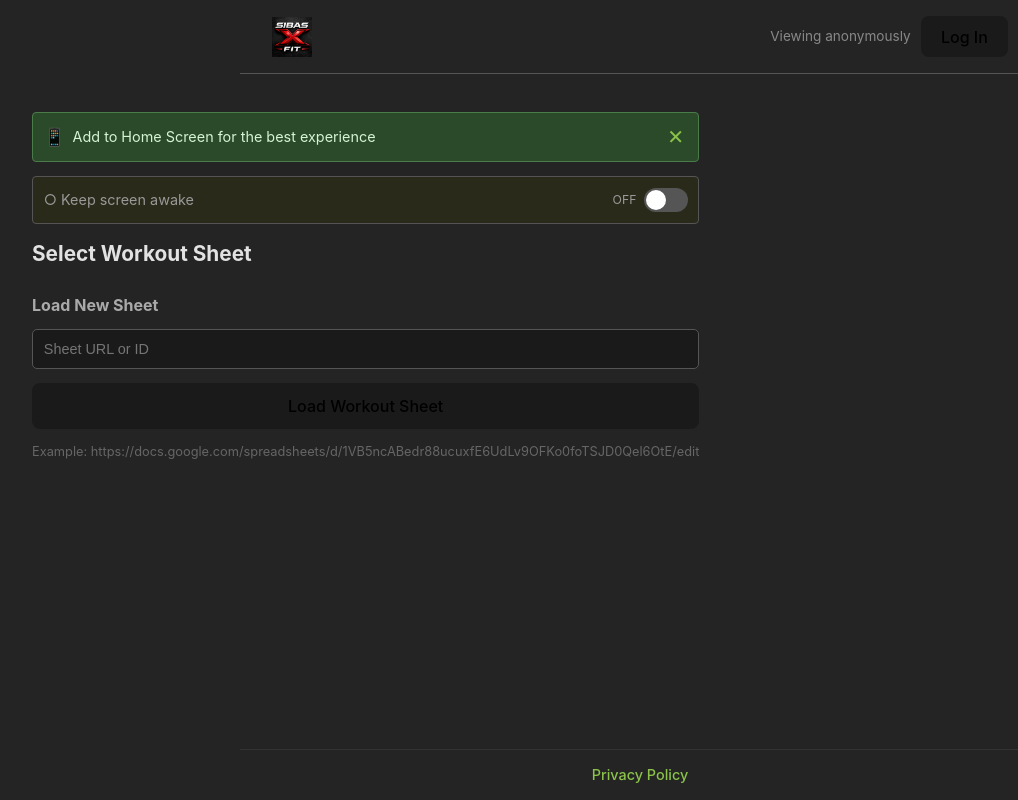
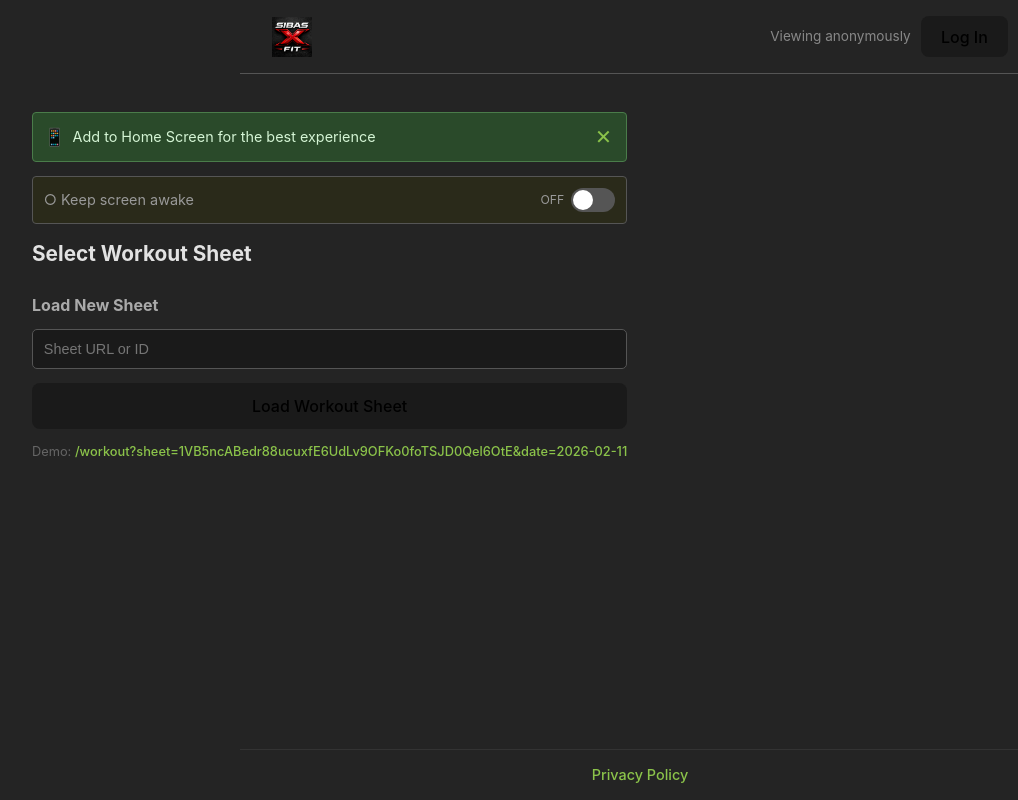
Before and after one commit to fopina/xsibas-workouts, a Preact app: page / in a window 1280 px wide. Both pictures are taken after a click on the button "Get Started". Shown: the whole page, without its empty margins (0-1018 px from the left). Built offline with nearby package versions, Linux system fonts and the light colour scheme.

Commit message:
Update demo sheet link to in-app route with date

```diff
--- a/src/app.jsx
+++ b/src/app.jsx
@@ -494,7 +494,13 @@ export function App() {
             </button>
           </form>
           <p style={{ color: '#666', fontSize: '0.8em', marginTop: '1em', wordBreak: 'break-all' }}>
-            Example: https://docs.google.com/spreadsheets/d/1VB5ncABedr88ucuxfE6UdLv9OFKo0foTSJD0Qel6OtE/edit
+            Demo:{' '}
+            <a
+              href="/workout?sheet=1VB5ncABedr88ucuxfE6UdLv9OFKo0foTSJD0Qel6OtE&date=2026-02-11"
+              style={{ color: '#8bc34a', textDecoration: 'none' }}
+            >
+              /workout?sheet=1VB5ncABedr88ucuxfE6UdLv9OFKo0foTSJD0Qel6OtE&date=2026-02-11
+            </a>
           </p>
         </div>
       </div>
```
